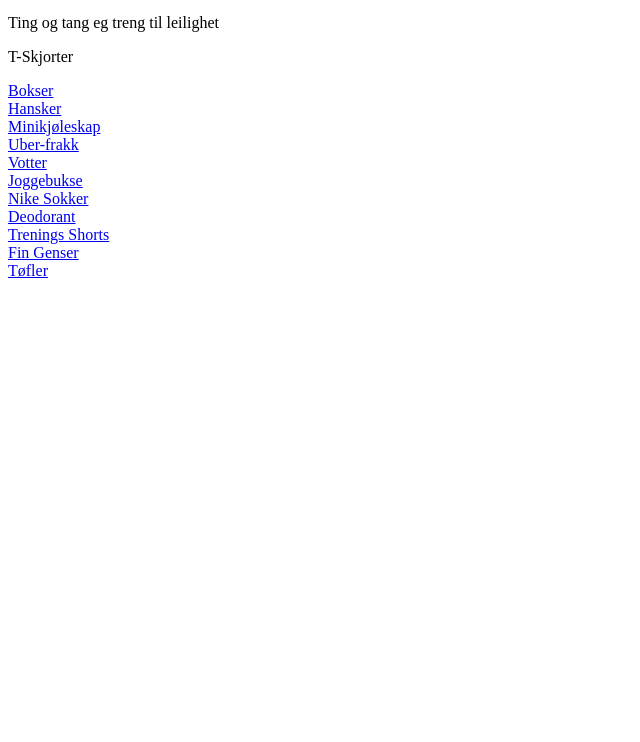
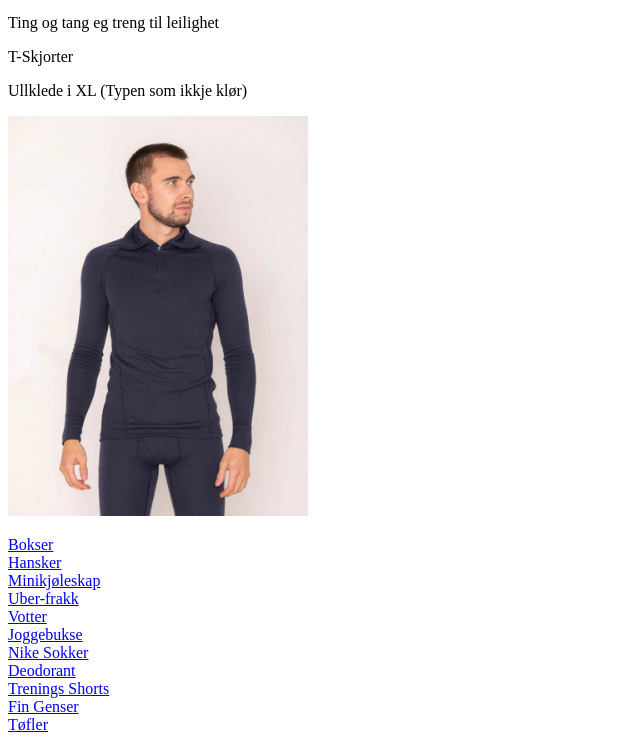
Before and after one commit to A676631/Andersv2, a plain HTML site: page index.html in a window 1280 px wide. Shown: the part 5968-6710 px from the top of the page, without its empty margins (0-640 px from the left). Before the commit the page ends 6256 px from the top, so only its background shows below. Drawn offline with Linux system fonts and the light colour scheme.

Commit message:
oppdatert

```diff
--- a/index.html
+++ b/index.html
@@ -43,6 +43,8 @@
 <a href="https://www.zalando.no/lindbergh-half-zip-strikkegenser-cream-white-lg522q055-a11.html"><img src="Bildev2/FinGenser.jpg" class="img-fluid"alt="123"><a>
 <p>Ting og tang eg treng til leilighet</p>
 <p>T-Skjorter</p>
+<p>Ullklede i XL (Typen som ikkje klør)</p>
+<a href = "https://www.getinspired.no/herre/klaer/ullundertoy-og-superundertoy/ullundertoy/ulltroye/devold-duo-active-merino-205-zip-neck-man-de-237240a-284a?gad_source=1&gclid=CjwKCAiA1MCrBhAoEiwAC2d64adOFiRj62ild0Hm5Oj-Vu-YuppJ-Z2vZntSo5udXdXCCB16IjYzlBoCTNAQAvD_BwE"><img src="Bildev2/Ullklede.jpg" class="img-fluid"alt="123"><a>
 <p>
 
 </p>
```
Also changed, not shown: Bildev2/Ullklede.jpg (added).
